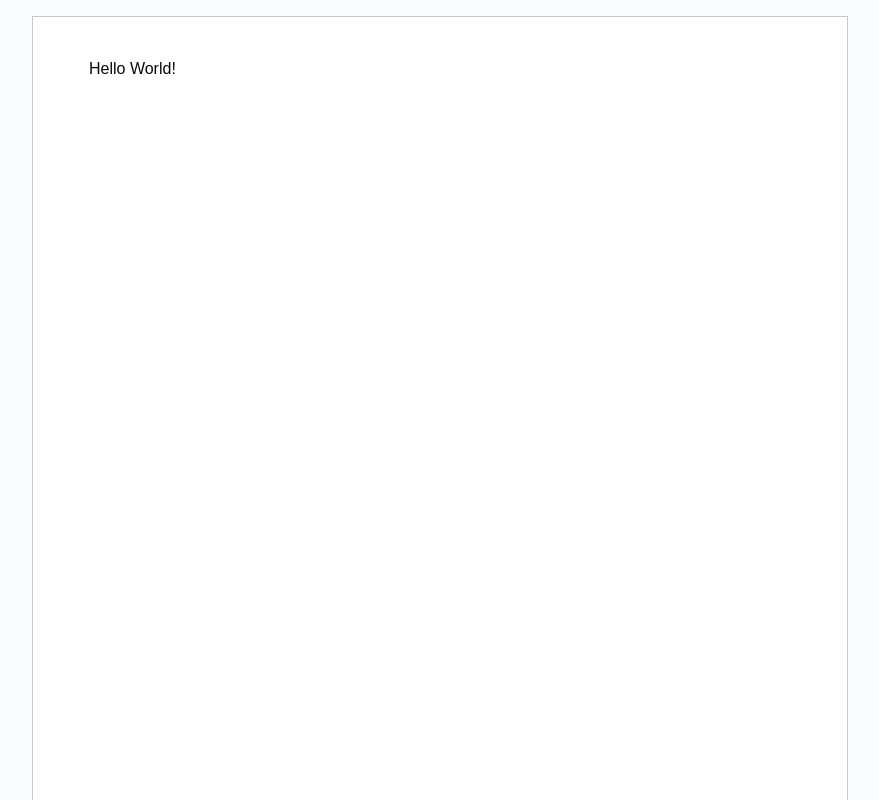
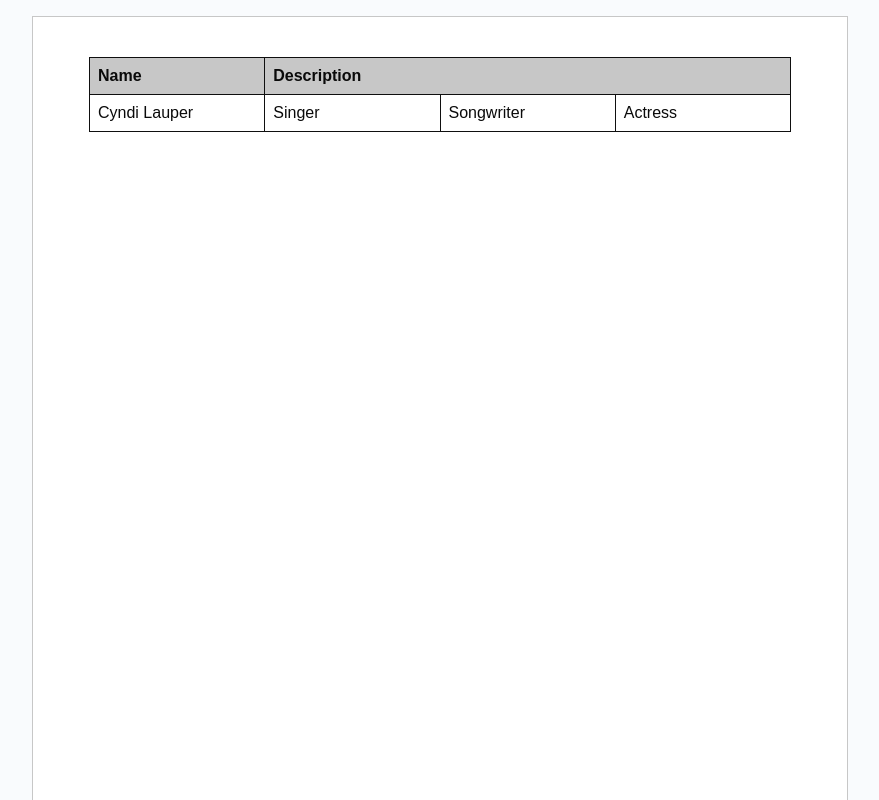
Before and after one commit to Manoj-Kumar-Munda/livedraft, a Next.js app: page /documents/123 in a window 1280 px wide. Shown: the top 800 px of the page, without its empty margins (200-1079 px from the left). Built offline with nearby package versions, Linux system fonts and the light colour scheme.

Commit message:
feat: add Tiptap table extensions and styles to editor

```diff
--- a/package.json
+++ b/package.json
@@ -37,6 +37,10 @@
     "@radix-ui/react-toggle": "^1.1.9",
     "@radix-ui/react-toggle-group": "^1.1.10",
     "@radix-ui/react-tooltip": "^1.2.7",
+    "@tiptap/extension-table": "^2.23.0",
+    "@tiptap/extension-table-cell": "^2.23.0",
+    "@tiptap/extension-table-header": "^2.23.0",
+    "@tiptap/extension-table-row": "^2.23.0",
     "@tiptap/extension-task-item": "^2.23.0",
     "@tiptap/extension-task-list": "^2.23.0",
     "@tiptap/pm": "^2.23.0",
--- a/src/app/documents/[documentId]/editor.tsx
+++ b/src/app/documents/[documentId]/editor.tsx
@@ -4,6 +4,10 @@
 import StarterKit from "@tiptap/starter-kit";
 import TaskItem from "@tiptap/extension-task-item";
 import TaskList from "@tiptap/extension-task-list";
+import Table from "@tiptap/extension-table";
+import TableCell from "@tiptap/extension-table-cell";
+import TableHeader from "@tiptap/extension-table-header";
+import TableRow from "@tiptap/extension-table-row";
 
 export const Editor = () => {
   const editor = useEditor({
@@ -14,8 +18,29 @@
           "focus:outline-none print:border-0 bg-white border border-[#C7C7C7] flex flex-col min-h-[1054px] w-[816px] pt-10 pr-14 pb-10 cursor-text",
       },
     },
-    extensions: [StarterKit, TaskList, TaskItem.configure({ nested: true })],
-    content: "<p>Hello World!</p>",
+    extensions: [
+      StarterKit,
+      TaskList,
+      TaskItem.configure({ nested: true }),
+      Table,
+      TableCell,
+      TableHeader,
+      TableRow,
+    ],
+    content: `<table>
+          <tbody>
+            <tr>
+              <th>Name</th>
+              <th colspan="3">Description</th>
+            </tr>
+            <tr>
+              <td>Cyndi Lauper</td>
+              <td>Singer</td>
+              <td>Songwriter</td>
+              <td>Actress</td>
+            </tr>
+          </tbody>
+        </table>`,
   });
   return (
     <div className="size-full overflow-x-auto bg-[#F9FBFD] px-4 print:p-0 print:bg-white print:overflow-visible">
--- a/src/app/globals.css
+++ b/src/app/globals.css
@@ -88,6 +88,41 @@
 }
 
 .tiptap {
+  /* Heading styles */
+  h1,
+  h2,
+  h3,
+  h4,
+  h5,
+  h6 {
+    line-height: 1.1;
+    margin-top: 2.5rem;
+    text-wrap: pretty;
+  }
+
+  h1,
+  h2 {
+    margin-top: 3.5rem;
+    margin-bottom: 1.5rem;
+  }
+
+  h1 {
+    font-size: 1.4rem;
+  }
+
+  h2 {
+    font-size: 1.2rem;
+  }
+
+  h3 {
+    font-size: 1.1rem;
+  }
+
+  h4,
+  h5,
+  h6 {
+    font-size: 1rem;
+  }
   /* list styles */
   ul,
   ol {
@@ -110,7 +145,7 @@
   }
 
   /* task-list specific styles */
-   ul[data-type="taskList"] {
+  ul[data-type="taskList"] {
     list-style: none;
     margin-left: 0;
     padding: 0;
@@ -139,4 +174,62 @@
       margin: 0;
     }
   }
+
+   /* Table-specific styling */
+  table {
+    border-collapse: collapse;
+    margin: 0;
+    overflow: hidden;
+    table-layout: fixed;
+    width: 100%;
+
+    td,
+    th {
+      border: 1px solid #0f0f0f;
+      box-sizing: border-box;
+      min-width: 1em;
+      padding: 6px 8px;
+      position: relative;
+      vertical-align: top;
+
+      > * {
+        margin-bottom: 0;
+      }
+    }
+
+    th {
+      background-color: #c7c7c7;
+      font-weight: bold;
+      text-align: left;
+    }
+
+    .selectedCell:after {
+      background: #b4b4b4;
+      content: "";
+      left: 0; right: 0; top: 0; bottom: 0;
+      pointer-events: none;
+      position: absolute;
+      z-index: 2;
+    }
+
+    .column-resize-handle {
+      background-color: var(--primary);
+      bottom: -2px;
+      pointer-events: none;
+      position: absolute;
+      right: -2px;
+      top: 0;
+      width: 4px;
+    }
+  }
+
+  .tableWrapper {
+    margin: 1.5rem 0;
+    overflow-x: auto;
+  }
+
+  &.resize-cursor {
+    cursor: ew-resize;
+    cursor: col-resize;
+  }
 }
```
Also changed, not shown: 1 other file (tests, documents, lock files or other folders).
